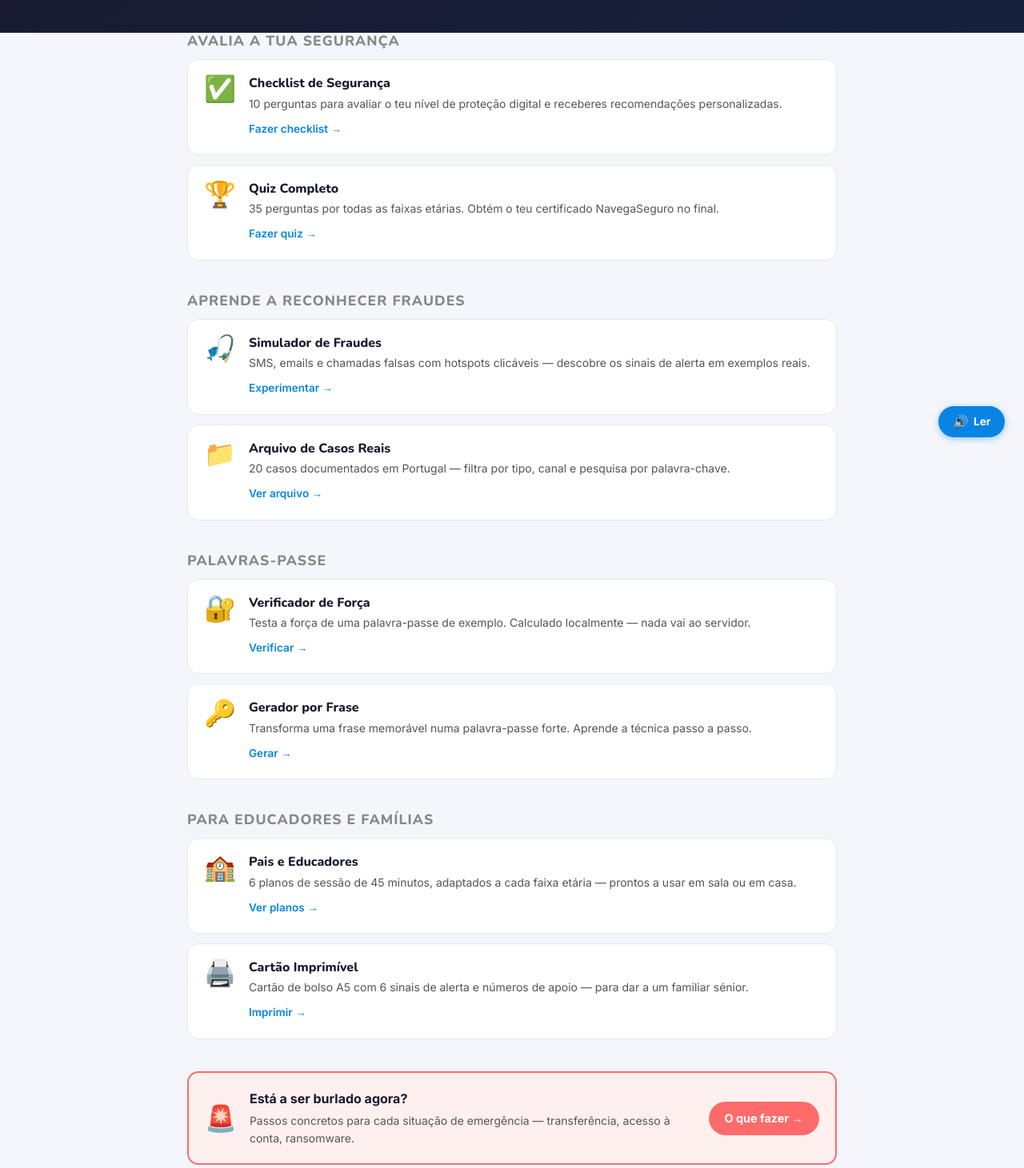
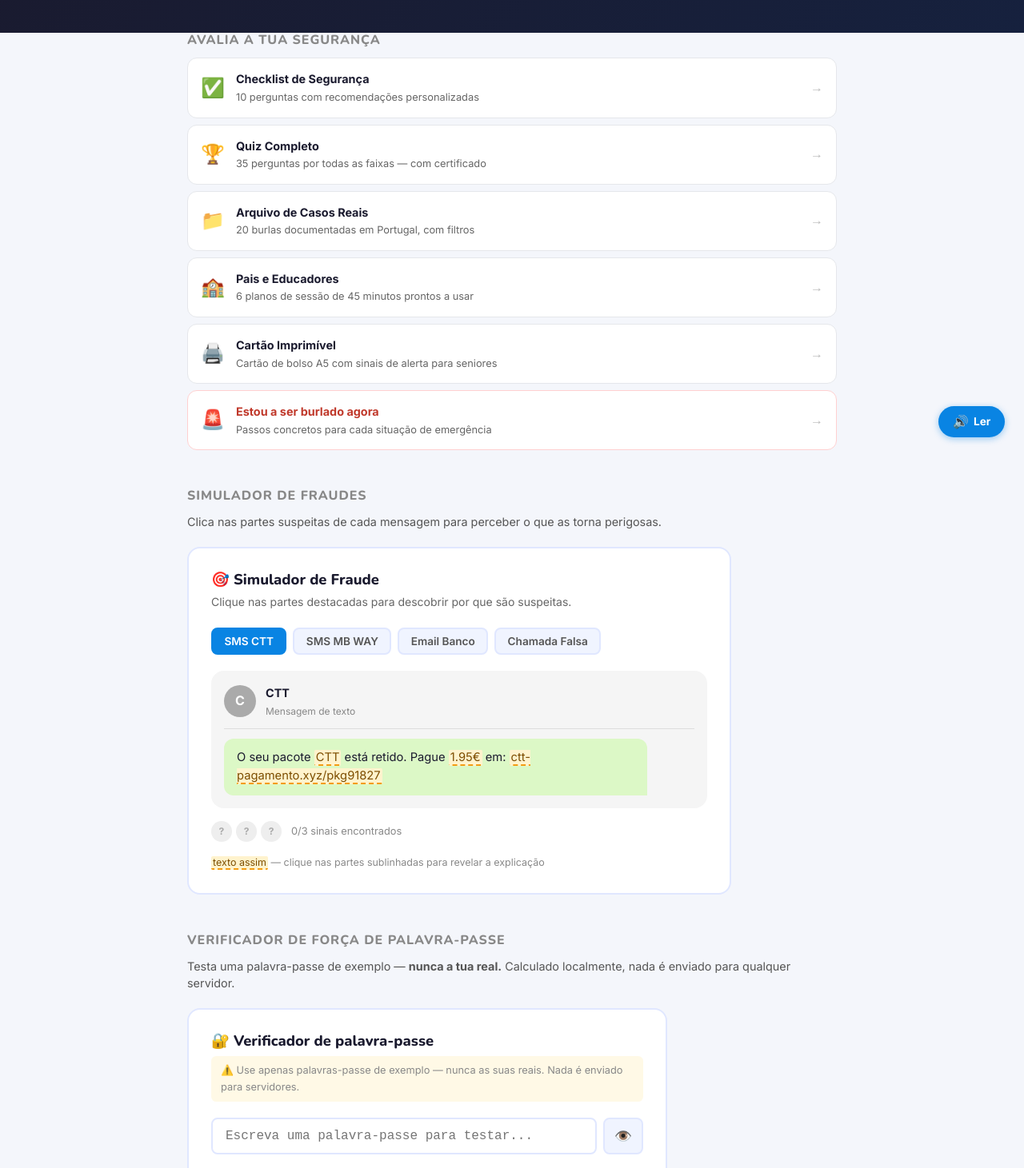
Before and after one commit to ciberacaro/navegaseguro, a SvelteKit app: page /ferramentas in a window 1280 px wide. Shown: the part 229-1690 px from the top of the page at 80% size. Built offline with nearby package versions, Linux system fonts and the light colour scheme.

Commit message:
fix: embutir SimuladorFraude, VerificadorPassword e GeradorFrase na página /ferramentas
https://claude.ai/code/session_01AMwS7uYtiwAcqo9NRRhsKf

```diff
--- a/src/routes/ferramentas/+page.svelte
+++ b/src/routes/ferramentas/+page.svelte
@@ -1,3 +1,9 @@
+<script>
+	import VerificadorPassword from '$lib/VerificadorPassword.svelte';
+	import GeradorFrase from '$lib/GeradorFrase.svelte';
+	import SimuladorFraude from '$lib/SimuladorFraude.svelte';
+</script>
+
 <svelte:head>
 	<title>Ferramentas — NavegaSeguro</title>
 </svelte:head>
@@ -11,102 +17,79 @@
 </div>
 
 <main class="container">
+
 	<section>
 		<h2>Avalia a tua segurança</h2>
-		<div class="grelha">
-			<a href="/checklist" class="card">
-				<span class="card-emoji">✅</span>
+		<div class="grelha-links">
+			<a href="/checklist" class="card-link">
+				<span>✅</span>
 				<div>
-					<h3>Checklist de Segurança</h3>
-					<p>10 perguntas para avaliar o teu nível de proteção digital e receberes recomendações personalizadas.</p>
-					<span class="link">Fazer checklist →</span>
+					<strong>Checklist de Segurança</strong>
+					<p>10 perguntas com recomendações personalizadas</p>
 				</div>
+				<span class="seta">→</span>
 			</a>
-			<a href="/quiz-completo" class="card">
-				<span class="card-emoji">🏆</span>
+			<a href="/quiz-completo" class="card-link">
+				<span>🏆</span>
 				<div>
-					<h3>Quiz Completo</h3>
-					<p>35 perguntas por todas as faixas etárias. Obtém o teu certificado NavegaSeguro no final.</p>
-					<span class="link">Fazer quiz →</span>
+					<strong>Quiz Completo</strong>
+					<p>35 perguntas por todas as faixas — com certificado</p>
 				</div>
+				<span class="seta">→</span>
+			</a>
+			<a href="/arquivo" class="card-link">
+				<span>📁</span>
+				<div>
+					<strong>Arquivo de Casos Reais</strong>
+					<p>20 burlas documentadas em Portugal, com filtros</p>
+				</div>
+				<span class="seta">→</span>
+			</a>
+			<a href="/educadores" class="card-link">
+				<span>🏫</span>
+				<div>
+					<strong>Pais e Educadores</strong>
+					<p>6 planos de sessão de 45 minutos prontos a usar</p>
+				</div>
+				<span class="seta">→</span>
+			</a>
+			<a href="/imprimir" class="card-link">
+				<span>🖨️</span>
+				<div>
+					<strong>Cartão Imprimível</strong>
+					<p>Cartão de bolso A5 com sinais de alerta para seniores</p>
+				</div>
+				<span class="seta">→</span>
+			</a>
+			<a href="/emergencia" class="card-link urgente">
+				<span>🚨</span>
+				<div>
+					<strong>Estou a ser burlado agora</strong>
+					<p>Passos concretos para cada situação de emergência</p>
+				</div>
+				<span class="seta">→</span>
 			</a>
 		</div>
 	</section>
 
 	<section>
-		<h2>Aprende a reconhecer fraudes</h2>
-		<div class="grelha">
-			<a href="/ferramentas" class="card">
-				<span class="card-emoji">🎣</span>
-				<div>
-					<h3>Simulador de Fraudes</h3>
-					<p>SMS, emails e chamadas falsas com hotspots clicáveis — descobre os sinais de alerta em exemplos reais.</p>
-					<span class="link">Experimentar →</span>
-				</div>
-			</a>
-			<a href="/arquivo" class="card">
-				<span class="card-emoji">📁</span>
-				<div>
-					<h3>Arquivo de Casos Reais</h3>
-					<p>20 casos documentados em Portugal — filtra por tipo, canal e pesquisa por palavra-chave.</p>
-					<span class="link">Ver arquivo →</span>
-				</div>
-			</a>
-		</div>
+		<h2>Simulador de fraudes</h2>
+		<p class="secao-desc">Clica nas partes suspeitas de cada mensagem para perceber o que as torna perigosas.</p>
+		<SimuladorFraude />
 	</section>
 
 	<section>
-		<h2>Palavras-passe</h2>
-		<div class="grelha">
-			<a href="/ferramentas" class="card">
-				<span class="card-emoji">🔐</span>
-				<div>
-					<h3>Verificador de Força</h3>
-					<p>Testa a força de uma palavra-passe de exemplo. Calculado localmente — nada vai ao servidor.</p>
-					<span class="link">Verificar →</span>
-				</div>
-			</a>
-			<a href="/ferramentas" class="card">
-				<span class="card-emoji">🔑</span>
-				<div>
-					<h3>Gerador por Frase</h3>
-					<p>Transforma uma frase memorável numa palavra-passe forte. Aprende a técnica passo a passo.</p>
-					<span class="link">Gerar →</span>
-				</div>
-			</a>
-		</div>
+		<h2>Verificador de força de palavra-passe</h2>
+		<p class="secao-desc">Testa uma palavra-passe de exemplo — <strong>nunca a tua real.</strong> Calculado localmente, nada é enviado para qualquer servidor.</p>
+		<VerificadorPassword />
 	</section>
 
 	<section>
-		<h2>Para educadores e famílias</h2>
-		<div class="grelha">
-			<a href="/educadores" class="card">
-				<span class="card-emoji">🏫</span>
-				<div>
-					<h3>Pais e Educadores</h3>
-					<p>6 planos de sessão de 45 minutos, adaptados a cada faixa etária — prontos a usar em sala ou em casa.</p>
-					<span class="link">Ver planos →</span>
-				</div>
-			</a>
-			<a href="/imprimir" class="card">
-				<span class="card-emoji">🖨️</span>
-				<div>
-					<h3>Cartão Imprimível</h3>
-					<p>Cartão de bolso A5 com 6 sinais de alerta e números de apoio — para dar a um familiar sénior.</p>
-					<span class="link">Imprimir →</span>
-				</div>
-			</a>
-		</div>
+		<h2>Gerador de palavra-passe por frase</h2>
+		<p class="secao-desc">Transforma uma frase memorável numa palavra-passe forte. Aprende a técnica passo a passo.</p>
+		<GeradorFrase />
 	</section>
 
-	<div class="emergencia-bloco">
-		<span>🚨</span>
-		<div>
-			<strong>Está a ser burlado agora?</strong>
-			<p>Passos concretos para cada situação de emergência — transferência, acesso à conta, ransomware.</p>
-		</div>
-		<a href="/emergencia" class="btn-emergencia">O que fazer →</a>
-	</div>
 </main>
 
 <style>
@@ -123,11 +106,12 @@
 	.topo p { color: rgba(255,255,255,0.7); font-size: 0.95rem; }
 
 	main { padding: 2.5rem 1.5rem; }
-	section { margin-bottom: 2.5rem; }
+
+	section { margin-bottom: 3rem; }
 
 	h2 {
 		font-family: 'Nunito', sans-serif;
-		font-size: 1.1rem;
+		font-size: 1rem;
 		font-weight: 800;
 		color: #888;
 		text-transform: uppercase;
@@ -135,50 +119,41 @@
 		margin-bottom: 0.75rem;
 	}
 
-	.grelha { display: flex; flex-direction: column; gap: 0.75rem; }
+	.secao-desc {
+		font-size: 0.9rem;
+		color: #555;
+		margin-bottom: 1.25rem;
+		line-height: 1.5;
+	}
 
-	.card {
+	.grelha-links {
 		display: flex;
-		gap: 1rem;
-		align-items: flex-start;
+		flex-direction: column;
+		gap: 0.5rem;
+	}
+
+	.card-link {
+		display: flex;
+		align-items: center;
+		gap: 0.875rem;
 		background: #fff;
 		border: 1px solid #e5e7eb;
-		border-radius: 0.875rem;
-		padding: 1.25rem;
-		transition: border-color 0.2s, box-shadow 0.2s;
+		border-radius: 0.75rem;
+		padding: 0.875rem 1rem;
+		transition: border-color 0.2s, box-shadow 0.15s;
 	}
-	.card:hover {
+	.card-link:hover {
 		border-color: #0984E3;
-		box-shadow: 0 2px 12px rgba(9,132,227,0.1);
+		box-shadow: 0 2px 8px rgba(9,132,227,0.08);
 	}
-	.card-emoji { font-size: 2rem; flex-shrink: 0; line-height: 1; }
-	.card h3 { font-family: 'Nunito', sans-serif; font-weight: 800; font-size: 1rem; color: #1a1a2e; margin-bottom: 0.25rem; }
-	.card p { font-size: 0.875rem; color: #555; line-height: 1.5; margin-bottom: 0.5rem; }
-	.link { font-size: 0.85rem; font-weight: 600; color: #0984E3; }
+	.card-link.urgente { border-color: #FFD0D0; }
+	.card-link.urgente:hover { border-color: #FF6B6B; }
 
-	.emergencia-bloco {
-		display: flex;
-		align-items: center;
-		gap: 1rem;
-		background: #fff0f0;
-		border: 2px solid #FF6B6B;
-		border-radius: 0.875rem;
-		padding: 1.25rem;
-		flex-wrap: wrap;
-	}
-	.emergencia-bloco span { font-size: 2rem; flex-shrink: 0; }
-	.emergencia-bloco div { flex: 1; min-width: 200px; }
-	.emergencia-bloco strong { display: block; font-size: 1rem; color: #1a1a2e; margin-bottom: 0.2rem; }
-	.emergencia-bloco p { font-size: 0.875rem; color: #555; }
-	.btn-emergencia {
-		background: #FF6B6B;
-		color: white;
-		font-weight: 700;
-		font-size: 0.9rem;
-		padding: 0.6rem 1.25rem;
-		border-radius: 999px;
-		white-space: nowrap;
-		flex-shrink: 0;
-	}
-	.btn-emergencia:hover { background: #e55a5a; }
+	.card-link > span:first-child { font-size: 1.5rem; flex-shrink: 0; }
+	.card-link div { flex: 1; }
+	.card-link strong { display: block; font-size: 0.9rem; color: #1a1a2e; margin-bottom: 0.1rem; }
+	.card-link p { font-size: 0.8rem; color: #666; }
+	.card-link.urgente strong { color: #c0392b; }
+
+	.seta { color: #bbb; font-size: 1rem; flex-shrink: 0; }
 </style>
```
